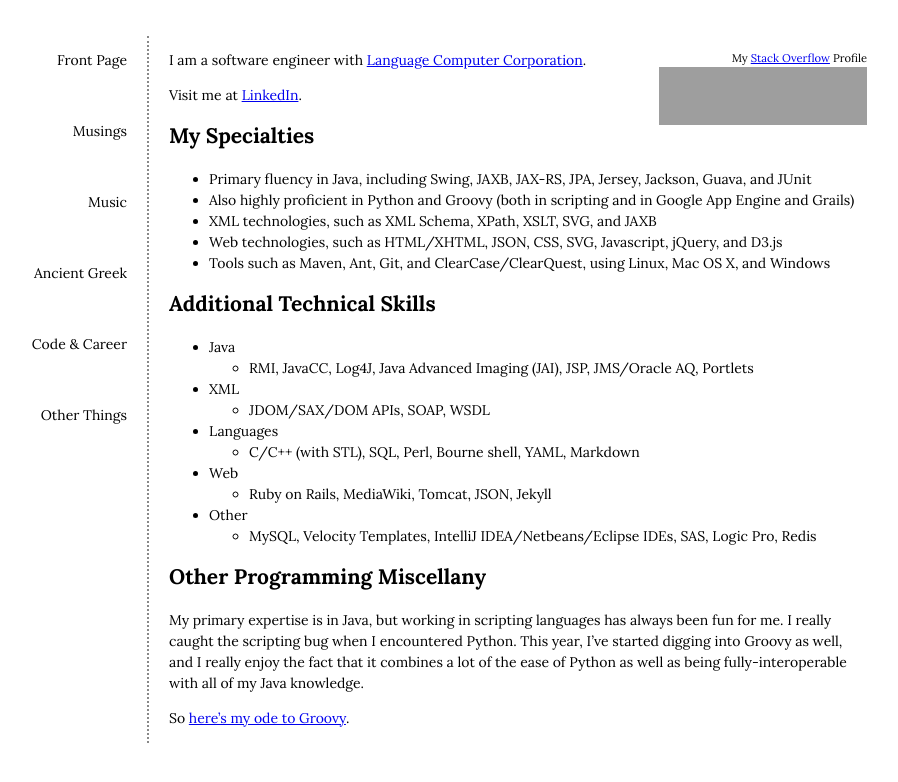
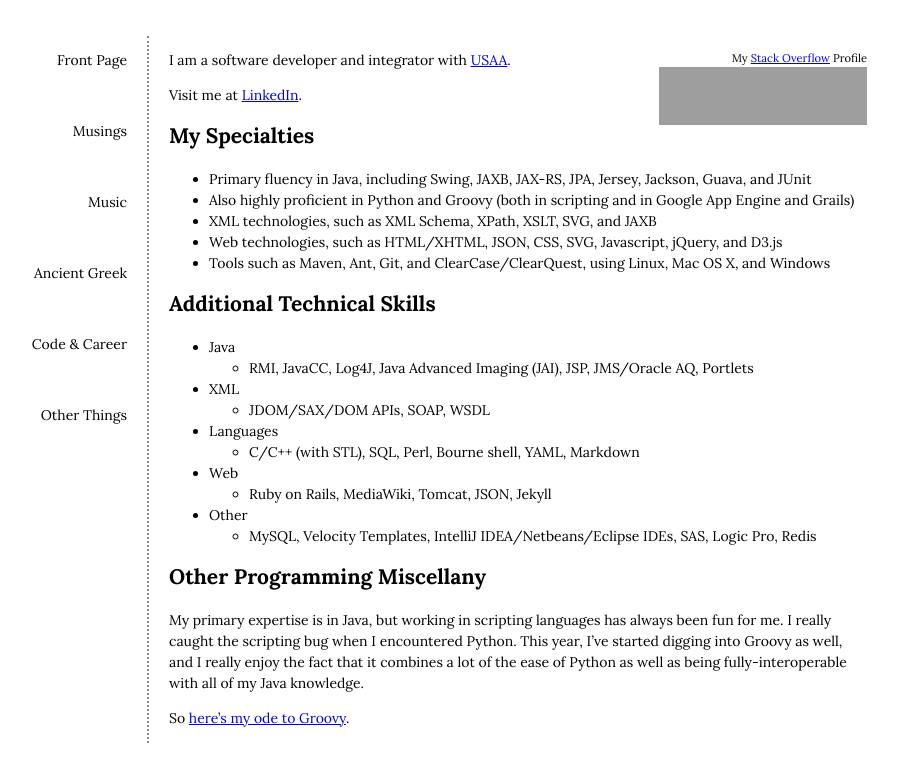
Before and after one commit to jesseplymale/jesseplymale.github.io, a Jekyll site: the page built from codeAndCareer.markdown, in a window 1280 px wide. Shown: the top 782 px of the page, without its empty margins (203-1101 px from the left). Built offline with Jekyll 4.4.1, drawn with Linux system fonts in a browser that asks for light colours; Markdown is read by kramdown in place of the engine named in the settings; grey boxes are pictures that could not be loaded.

Commit message:
change business

```diff
--- a/codeAndCareer.markdown
+++ b/codeAndCareer.markdown
@@ -10,7 +10,7 @@ title: Code and Career
 </a>
 </div>
 
-I am a software engineer with [Language Computer Corporation](http://www.languagecomputer.com).
+I am a software developer and integrator with [USAA](http://www.usaa.com).
 
 Visit me at [LinkedIn](http://www.linkedin.com/in/jesseplymale).
 
```
